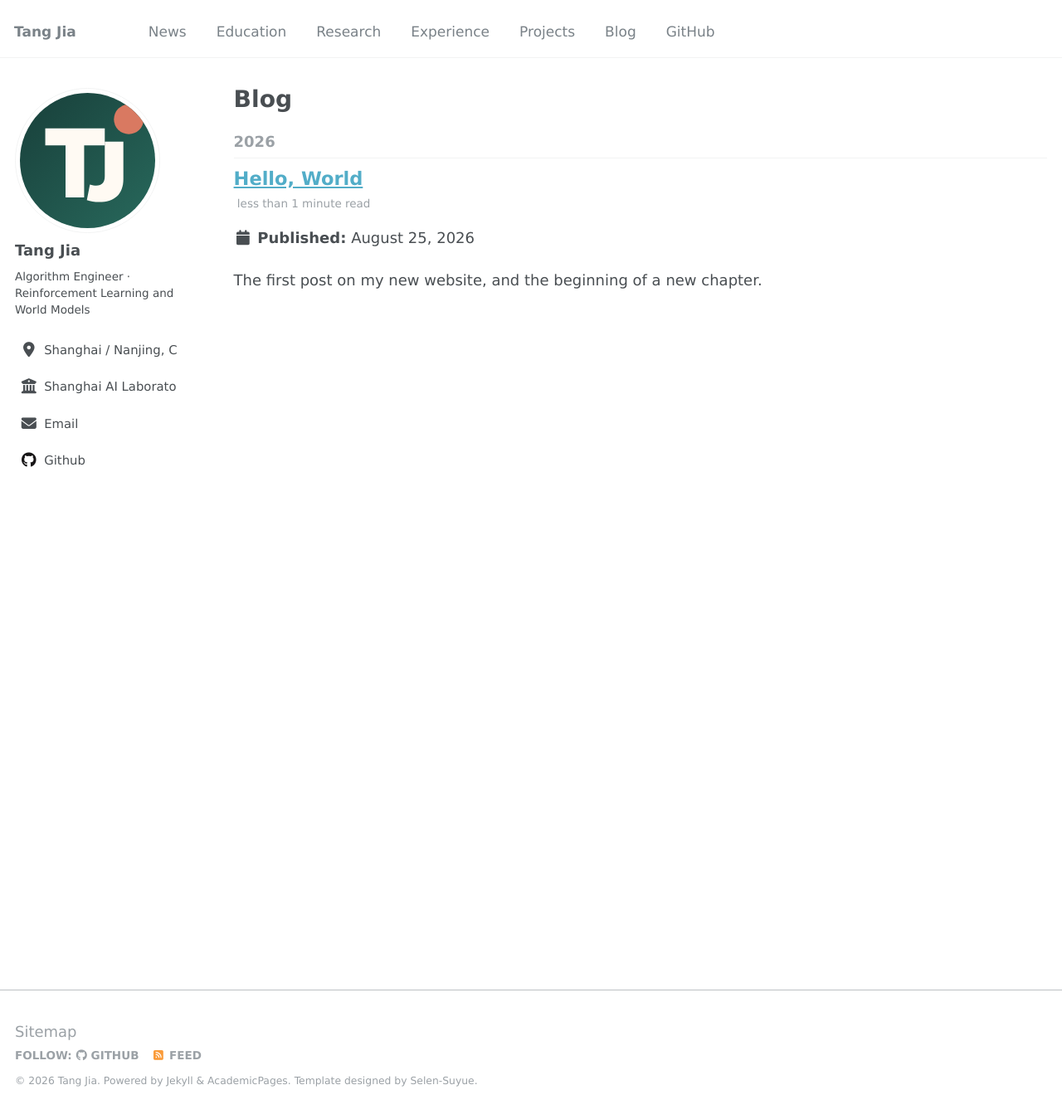
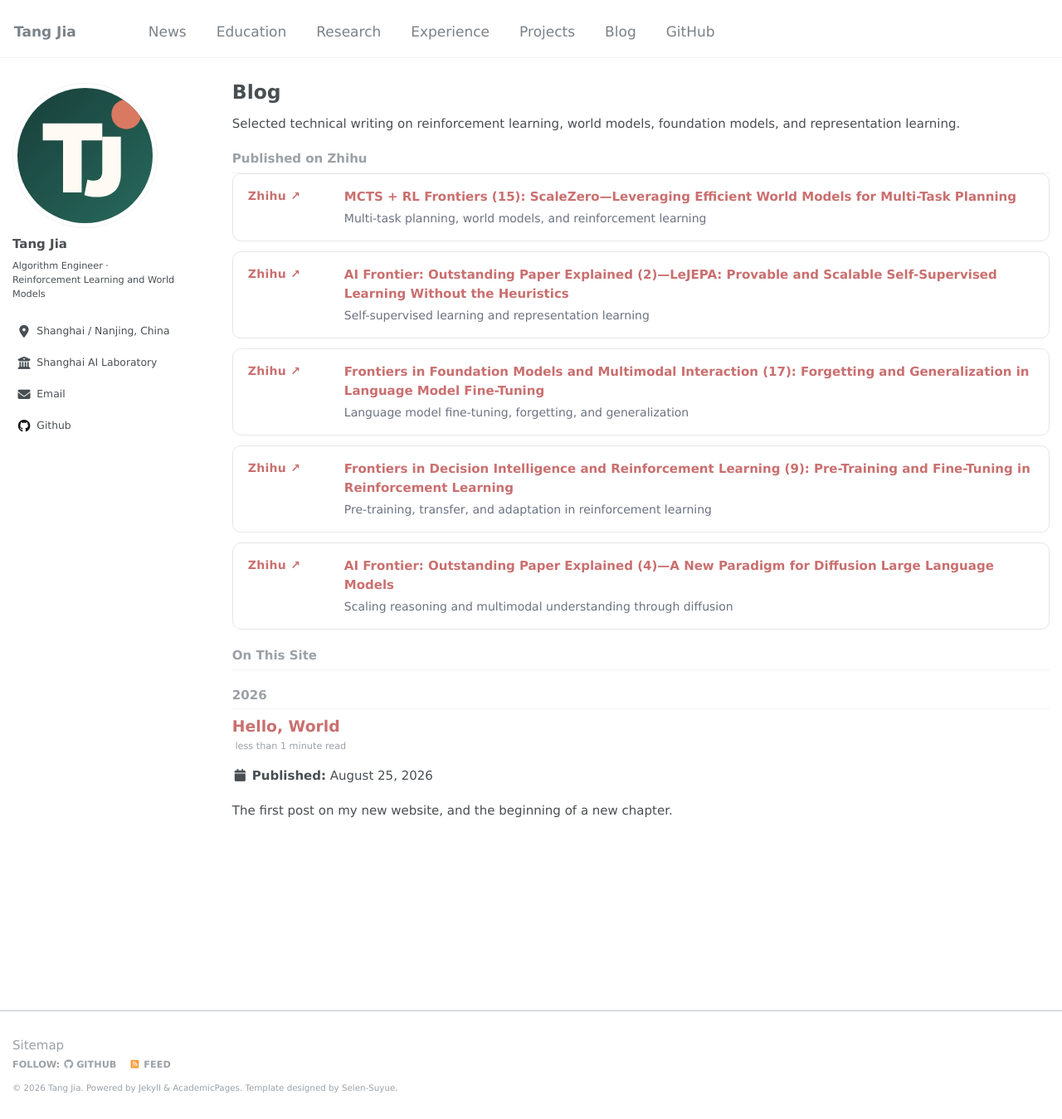
Before and after one commit to tAnGjIa520/tAnGjIa520.github.io, a Jekyll site: the page built from _pages/year-archive.html, in a window 1280 px wide and 1349 px high. Shown: the whole window at 83% size. Built offline with Jekyll 4.4.1, drawn with Linux system fonts in a browser that asks for light colours; some web fonts are replaced.

Commit message:
Add Zhihu articles to blog

```diff
--- /dev/null
+++ b/_data/zhihu_posts.yml
@@ -0,0 +1,19 @@
+- title: "MCTS + RL Frontiers (15): ScaleZero—Leveraging Efficient World Models for Multi-Task Planning"
+  url: "https://zhuanlan.zhihu.com/p/2025216953740960599"
+  topic: "Multi-task planning, world models, and reinforcement learning"
+
+- title: "AI Frontier: Outstanding Paper Explained (2)—LeJEPA: Provable and Scalable Self-Supervised Learning Without the Heuristics"
+  url: "https://zhuanlan.zhihu.com/p/2004580643103868286"
+  topic: "Self-supervised learning and representation learning"
+
+- title: "Frontiers in Foundation Models and Multimodal Interaction (17): Forgetting and Generalization in Language Model Fine-Tuning"
+  url: "https://zhuanlan.zhihu.com/p/1961384962365302116"
+  topic: "Language model fine-tuning, forgetting, and generalization"
+
+- title: "Frontiers in Decision Intelligence and Reinforcement Learning (9): Pre-Training and Fine-Tuning in Reinforcement Learning"
+  url: "https://zhuanlan.zhihu.com/p/1943691085080696176"
+  topic: "Pre-training, transfer, and adaptation in reinforcement learning"
+
+- title: "AI Frontier: Outstanding Paper Explained (4)—A New Paradigm for Diffusion Large Language Models"
+  url: "https://zhuanlan.zhihu.com/p/2033148030510167610"
+  topic: "Scaling reasoning and multimodal understanding through diffusion"
--- a/_pages/year-archive.html
+++ b/_pages/year-archive.html
@@ -3,11 +3,32 @@ layout: archive
 permalink: /blog/
 title: "Blog"
 author_profile: true
+stylesheets:
+  - /assets/css/home.css
 redirect_from:
   - /wordpress/blog-posts/
 ---
 
 {% include base_path %}
+
+<p>Selected technical writing on reinforcement learning, world models, foundation models, and representation learning.</p>
+
+<h2 class="archive__subtitle">Published on Zhihu</h2>
+
+<div class="writing-list">
+{% for article in site.data.zhihu_posts %}
+  <article class="writing-item">
+    <span class="writing-source">Zhihu ↗</span>
+    <div>
+      <a href="{{ article.url }}" target="_blank" rel="noopener noreferrer"><strong>{{ article.title }}</strong></a>
+      <p>{{ article.topic }}</p>
+    </div>
+  </article>
+{% endfor %}
+</div>
+
+{% if site.posts.size > 0 %}
+<h2 class="archive__subtitle">On This Site</h2>
 {% capture written_year %}'None'{% endcapture %}
 {% for post in site.posts %}
   {% capture year %}{{ post.date | date: '%Y' }}{% endcapture %}
@@ -17,3 +38,4 @@ redirect_from:
   {% endif %}
   {% include archive-single.html %}
 {% endfor %}
+{% endif %}
--- a/assets/css/home.css
+++ b/assets/css/home.css
@@ -169,9 +169,15 @@
       background: #fff;
     }
 
-    .writing-item time {
+    .writing-item time,
+    .writing-source {
       color: #ca6f6f;
       font-size: 14px;
+    }
+
+    .writing-source {
+      font-weight: 700;
+      letter-spacing: 0.02em;
     }
 
     .writing-item p {
```
Also changed, not shown: _pages/about.md (+7 -5 lines).
